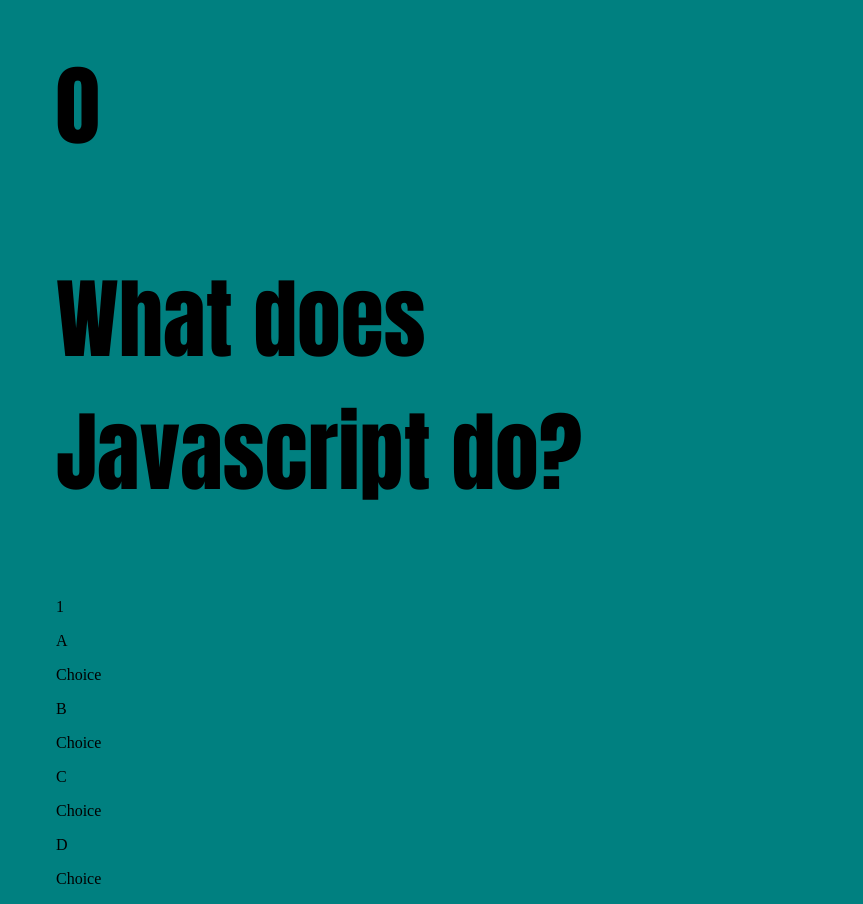
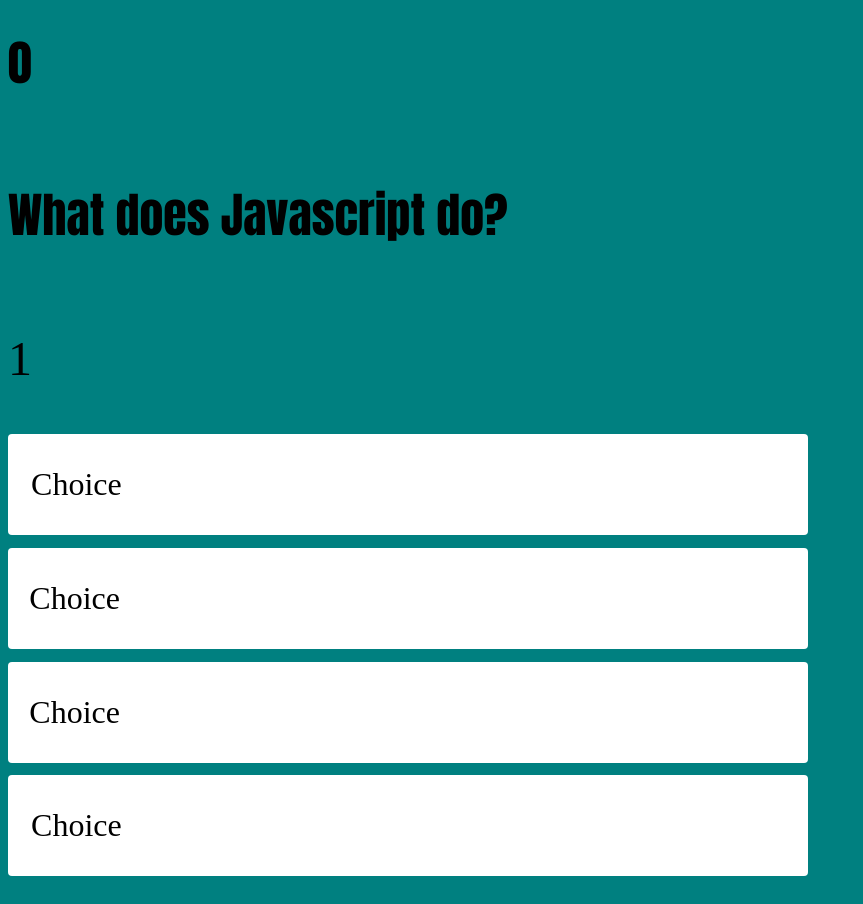
Before and after one commit to rednblue97/Quiz-1, a plain HTML site: page quiz.html in a window 1280 px wide. Shown: the whole page, without its empty margins (0-863 px from the left). Drawn offline with Linux system fonts and the light colour scheme.

Commit message:
Added styling to the quiz index

```diff
--- /dev/null
+++ b/quiz.css
@@ -0,0 +1,33 @@
+.choice-container {
+    display: flex;
+    margin-bottom: 0.8rem;
+    width: 100%;
+    border-radius: 4px;
+    background-color: white;
+    font-size:2rem;
+    min-width: 50rem;
+}
+
+.choice-container:hover {
+    cursor: crosshair;
+    transform: scale(1.02);
+    transform: trasnform 100ms;
+}
+
+.choice-sub {
+    color: white;
+}
+
+.choice-text {
+    width: 100%;
+}
+
+#count-down {
+    font-size: 3rem;
+}
+
+@media screen and (max-width:768px) {
+    .choice-container {
+        min-width: 40rem;
+    }
+}
--- a/quiz.html
+++ b/quiz.html
@@ -6,6 +6,7 @@
     <meta name="viewport" content="width=device-width, initial-scale=1.0">
     <title>Quiz</title>
     <link rel ="stylesheet" href ="style.css">
+    <link rel ="stylesheet" href ="quiz.css">
 </head>
 <body>
     <div class="container">
@@ -26,24 +27,23 @@
                 </div>
             <h1 id ="question"> What does Javascript do?</h1>
             <p id ="count-down">1</p>
-            <div class ="choice-contianer">
+            <div class ="choice-container">
                 <p class ="choice-sub">A</p>
                 <p class ="choice-text" data-number ="1">Choice</p>
             </div>
-            <div class ="choice-contianer">
+            <div class ="choice-container">
                 <p class ="choice-sub">B</p>
                 <p class ="choice-text" data-number ="2">Choice</p>
             </div>
-            <div class ="choice-contianer">
+            <div class ="choice-container">
                 <p class ="choice-sub">C</p>
                 <p class ="choice-text" data-number ="3">Choice</p>
         </div>
-            <div class ="choice-contianer">
+            <div class ="choice-container">
                 <p class ="choice-sub">D</p>
                 <p class ="choice-text" data-number ="4">Choice</p>
             </div>
         </div>
     </div>
-
 </body>
 </html>
--- a/style.css
+++ b/style.css
@@ -9,7 +9,7 @@
 }
 
 h1{
-    font-size: 5.5rem;
+    font-size: 3rem;
     color: black;
     margin-bottom: 5rem;
     font-family: Impact, Haettenschweiler, 'Arial Narrow Bold', sans-serif;
```
